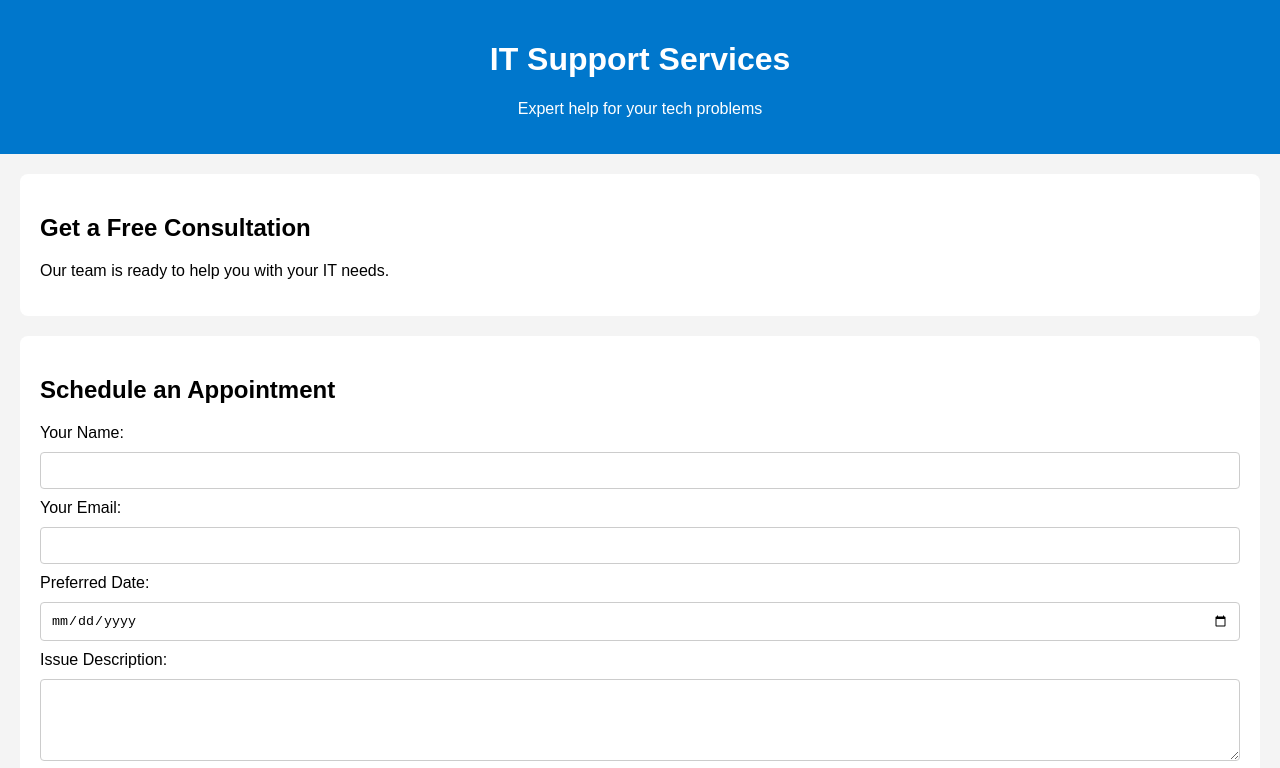
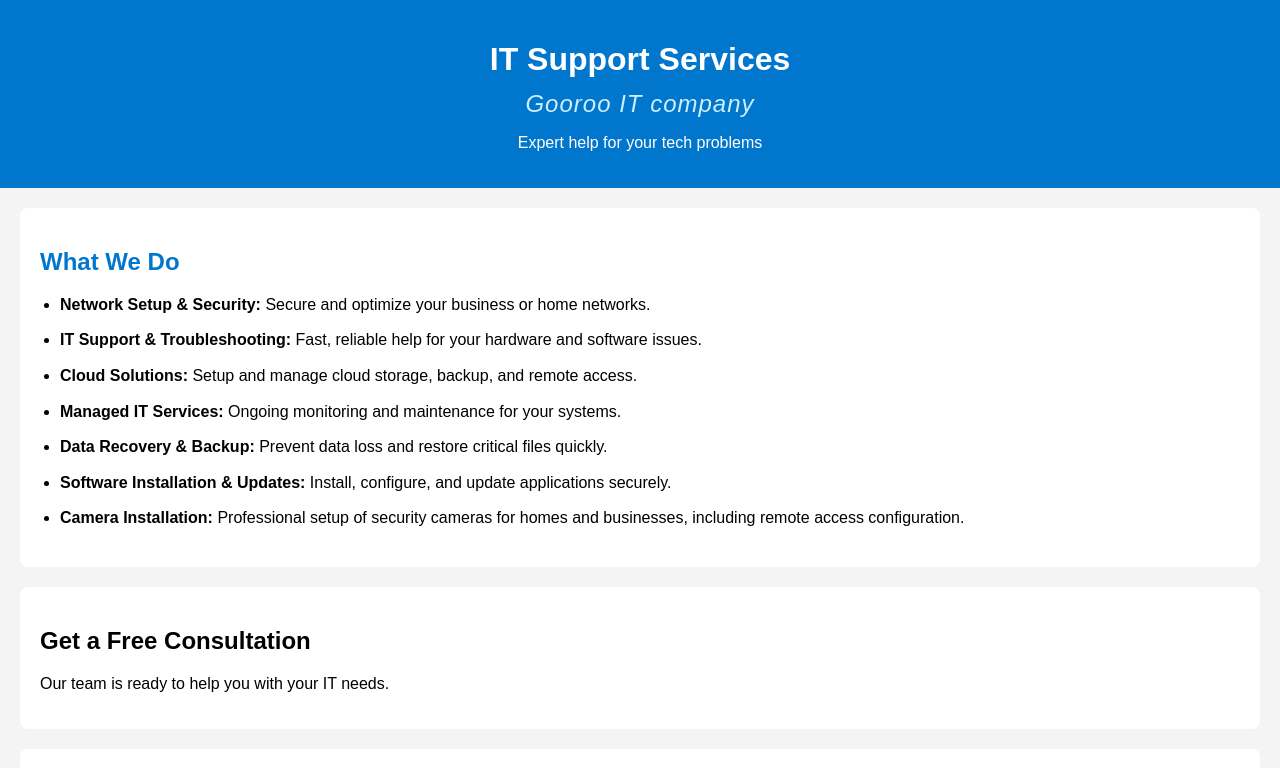
Before and after one commit to moreal23/my-it-support-site, a plain HTML site: page Public/index.html in a window 1280 px wide. Shown: the top 768 px of the page. Drawn offline with Linux system fonts and the light colour scheme.

Commit message:
Added services section with camera installation

```diff
--- a/Public/index.html
+++ b/Public/index.html
@@ -4,14 +4,49 @@
     <meta charset="UTF-8" />
     <meta name="viewport" content="width=device-width, initial-scale=1.0" />
     <title>IT Support Consultation</title>
+
     <link rel="stylesheet" href="style.css" />
   </head>
   <body>
     <header>
       <h1>IT Support Services</h1>
+      <h3>Gooroo IT company</h3>
       <p>Expert help for your tech problems</p>
     </header>
-
+    <section id="services">
+      <h2>What We Do</h2>
+      <ul>
+        <li>
+          <strong>Network Setup & Security:</strong> Secure and optimize your
+          business or home networks.
+        </li>
+        <li>
+          <strong>IT Support & Troubleshooting:</strong> Fast, reliable help for
+          your hardware and software issues.
+        </li>
+        <li>
+          <strong>Cloud Solutions:</strong> Setup and manage cloud storage,
+          backup, and remote access.
+        </li>
+        <li>
+          <strong>Managed IT Services:</strong> Ongoing monitoring and
+          maintenance for your systems.
+        </li>
+        <li>
+          <strong>Data Recovery & Backup:</strong> Prevent data loss and restore
+          critical files quickly.
+        </li>
+        <li>
+          <strong>Software Installation & Updates:</strong> Install, configure,
+          and update applications securely.
+        </li>
+        <li>
+          <strong>Camera Installation:</strong> Professional setup of security
+          cameras for homes and businesses, including remote access
+          configuration.
+        </li>
+      </ul>
+    </section>
     <section id="consultation">
       <h2>Get a Free Consultation</h2>
       <p>Our team is ready to help you with your IT needs.</p>
--- a/Public/style.css
+++ b/Public/style.css
@@ -49,3 +49,34 @@
   background: #333;
   color: white;
 }
+/* Style for Gooroo IT Company subheading */
+header h3 {
+  font-size: 1.5em;
+  color: #cceeff; /* Light blue to contrast the dark header */
+  margin-top: -10px;
+  margin-bottom: 10px;
+  font-weight: normal;
+  font-style: italic;
+  letter-spacing: 1px;
+}
+#services {
+  padding: 20px;
+  background-color: #ffffff;
+  margin: 20px;
+  border-radius: 8px;
+}
+
+#services h2 {
+  color: #0077cc;
+  margin-bottom: 15px;
+}
+
+#services ul {
+  list-style-type: disc;
+  padding-left: 20px;
+}
+
+#services li {
+  margin-bottom: 10px;
+  line-height: 1.6;
+}
```
